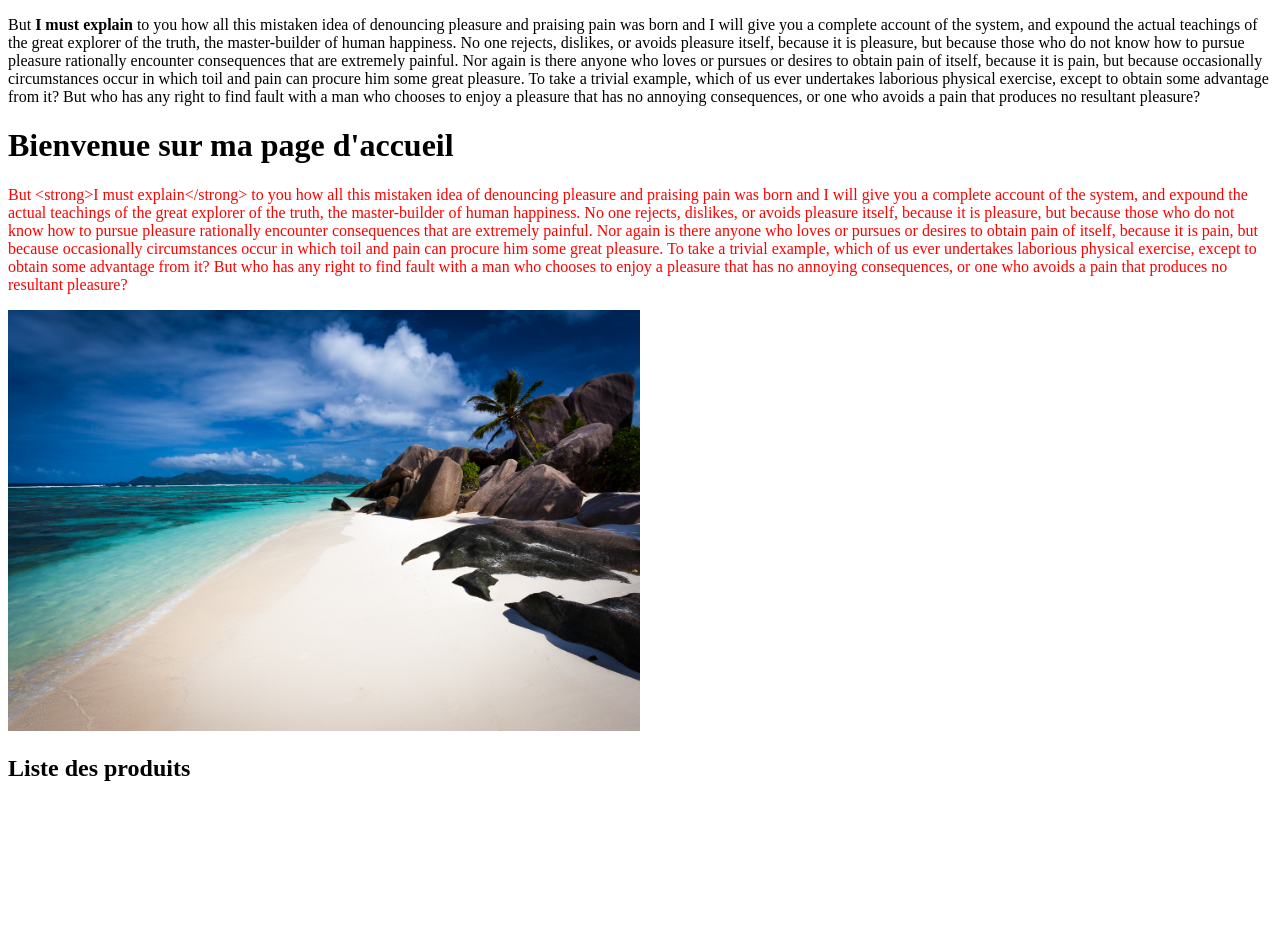
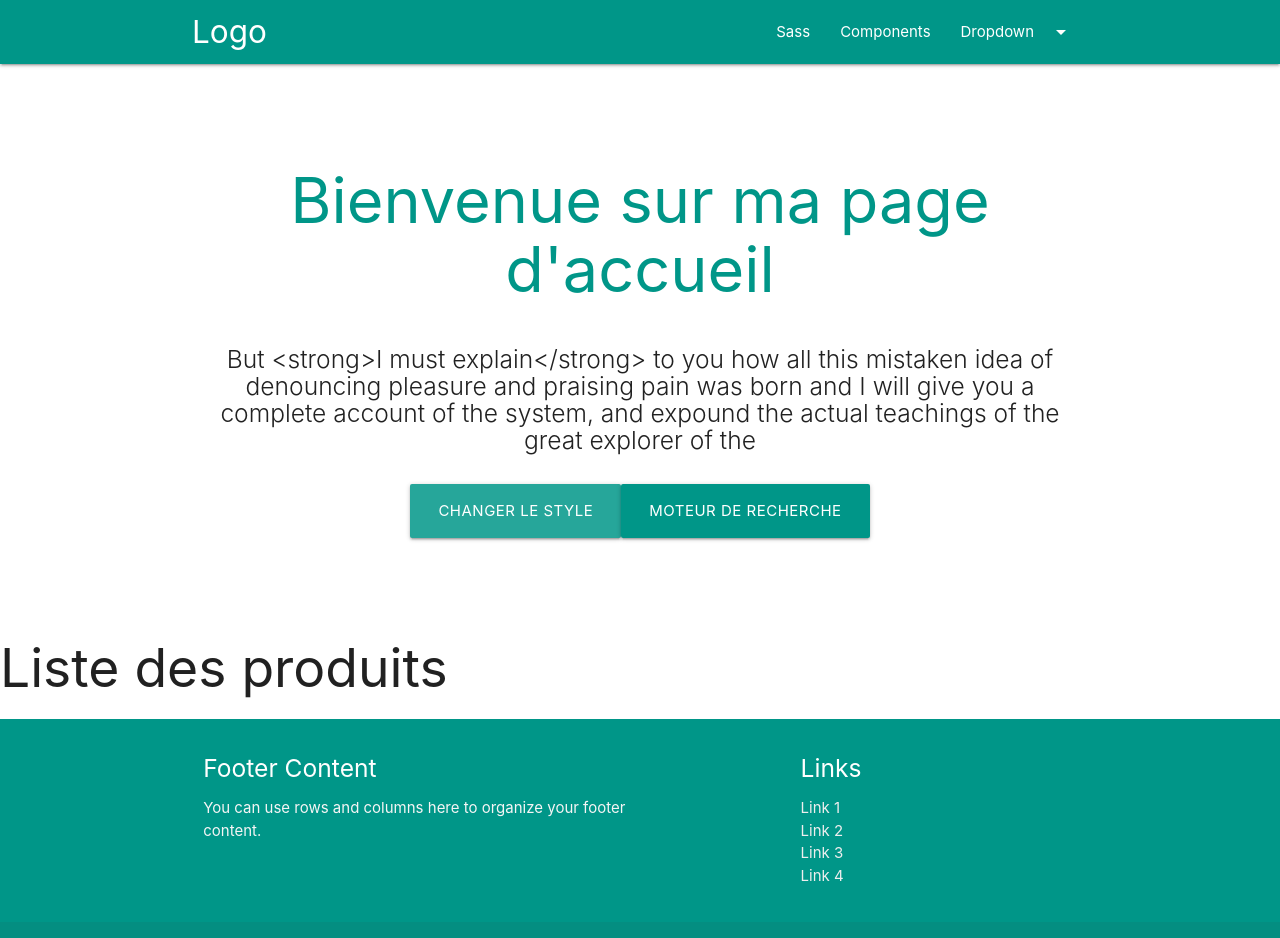
Before and after one commit to Marooxx/angular0518, an Angular app: page / in a window 1280 px wide. Shown: the top 938 px of the page. Before the commit the page ends 802 px from the top, so only its background shows below. Built offline with nearby package versions, Linux system fonts and the light colour scheme.

Commit message:
Integration MaterializeCSS - Liaison de donnees (entre Classe et Template du componenet)

```diff
--- a/angular.json
+++ b/angular.json
@@ -23,9 +23,14 @@
               "src/assets"
             ],
             "styles": [
-              "src/styles.css"
+              "src/styles.css",
+              "node_modules/materialize-css/dist/css/materialize.min.css"
             ],
-            "scripts": []
+            "scripts": [
+              "node_modules/jquery/dist/jquery.min.js",
+              "node_modules/materialize-css/dist/js/materialize.min.js",
+              "src/script.js"
+            ]
           },
           "configurations": {
             "production": {
--- a/package.json
+++ b/package.json
@@ -21,6 +21,7 @@
     "@angular/platform-browser-dynamic": "^6.0.2",
     "@angular/router": "^6.0.2",
     "core-js": "^2.5.4",
+    "jquery": "^3.3.1",
     "materialize-css": "^1.0.0-rc.1",
     "rxjs": "^6.0.0",
     "zone.js": "^0.8.26"
--- a/src/app/app.component.html
+++ b/src/app/app.component.html
@@ -1,6 +1,24 @@
-<h1>{{ title }}</h1>
-<p>{{ content }}</p>
-<img src="assets/img/plage.jpg" alt="Image d'un plage">
+<div class="section no-pad-bot" id="index-banner">
+    <div class="container">
+      <br><br>
+      <h1 class="header center teal-text"
+        [style.display]="isEditable ? 'block' : 'none'">{{title}}</h1>
+      <div class="row center">
+        <h5 class="header col s12 light" [attr.contenteditable]="isEditable">
+          {{ content }}
+        </h5>
+      </div>
+      <div class="row center">
 
+        <button class="btn-large" (click)="changeStyle()" >Changer le style</button>
+
+        <a id="download-button" class="btn-large waves-effect waves-light"
+         [href]="url" [class.teal]="isEditable" [class.orange]="!isEditable"
+         >Moteur de recherche</a>
+      </div>
+      <br><br>
+
+    </div>
+  </div>
 
 <app-product-list></app-product-list>
--- a/src/app/app.component.ts
+++ b/src/app/app.component.ts
@@ -9,23 +9,21 @@ import { Component, ViewEncapsulation } from '@angular/core';
 export class AppComponent {
   title = `Bienvenue sur ma page d'accueil`;
   content: string;
+  url: string;
+  isEditable: boolean;
 
   constructor() {
     this.content = `But <strong>I must explain</strong> to you how all this mistaken
     idea of denouncing pleasure and praising pain was born and I will
     give you a complete account of the system, and expound the actual
-    teachings of the great explorer of the truth, the master-builder of
-    human happiness. No one rejects, dislikes, or avoids pleasure itself,
-    because it is pleasure, but because those who do not know how to
-    pursue pleasure rationally encounter consequences that are
-    extremely painful. Nor again is there anyone who loves or
-    pursues or desires to obtain pain of itself, because it is
-    pain, but because occasionally circumstances occur in which
-    toil and pain can procure him some great pleasure. To take
-    a trivial example, which of us ever undertakes laborious
-    physical exercise, except to obtain some advantage from
-    it? But who has any right to find fault with a man who chooses
-    to enjoy a pleasure that has no annoying consequences,
-    or one who avoids a pain that produces no resultant pleasure?`;
+    teachings of the great explorer of the `;
+
+    this.url = 'https://www.ecosia.org/';
+
+    this.isEditable = true;
+  }
+
+  public changeStyle() {
+    this.isEditable = !this.isEditable;
   }
 }
--- a/src/index.html
+++ b/src/index.html
@@ -6,10 +6,54 @@
   <base href="/">
 
   <meta name="viewport" content="width=device-width, initial-scale=1">
+  <link href="https://fonts.googleapis.com/icon?family=Material+Icons" rel="stylesheet">
+
   <link rel="icon" type="image/x-icon" href="favicon.ico">
 </head>
 <body>
-  <p>But <strong>I must explain</strong> to you how all this mistaken idea of denouncing pleasure and praising pain was born and I will give you a complete account of the system, and expound the actual teachings of the great explorer of the truth, the master-builder of human happiness. No one rejects, dislikes, or avoids pleasure itself, because it is pleasure, but because those who do not know how to pursue pleasure rationally encounter consequences that are extremely painful. Nor again is there anyone who loves or pursues or desires to obtain pain of itself, because it is pain, but because occasionally circumstances occur in which toil and pain can procure him some great pleasure. To take a trivial example, which of us ever undertakes laborious physical exercise, except to obtain some advantage from it? But who has any right to find fault with a man who chooses to enjoy a pleasure that has no annoying consequences, or one who avoids a pain that produces no resultant pleasure?</p>
+  <!-- Dropdown Structure -->
+  <ul id="dropdown1" class="dropdown-content">
+    <li><a href="#!">one</a></li>
+    <li><a href="#!">two</a></li>
+    <li class="divider"></li>
+    <li><a href="#!">three</a></li>
+  </ul>
+  <nav class="teal">
+    <div class="nav-wrapper container">
+      <a href="#!" class="brand-logo">Logo</a>
+      <ul class="right hide-on-med-and-down">
+        <li><a href="sass.html">Sass</a></li>
+        <li><a href="badges.html">Components</a></li>
+        <!-- Dropdown Trigger -->
+        <li><a class="dropdown-trigger" href="#!" data-target="dropdown1">Dropdown<i class="material-icons right">arrow_drop_down</i></a></li>
+      </ul>
+    </div>
+  </nav>
   <app-root></app-root>
+  <footer class="page-footer teal">
+    <div class="container">
+      <div class="row">
+        <div class="col l6 s12">
+          <h5 class="white-text">Footer Content</h5>
+          <p class="grey-text text-lighten-4">You can use rows and columns here to organize your footer content.</p>
+        </div>
+        <div class="col l4 offset-l2 s12">
+          <h5 class="white-text">Links</h5>
+          <ul>
+            <li><a class="grey-text text-lighten-3" href="#!">Link 1</a></li>
+            <li><a class="grey-text text-lighten-3" href="#!">Link 2</a></li>
+            <li><a class="grey-text text-lighten-3" href="#!">Link 3</a></li>
+            <li><a class="grey-text text-lighten-3" href="#!">Link 4</a></li>
+          </ul>
+        </div>
+      </div>
+    </div>
+    <div class="footer-copyright">
+      <div class="container">
+      © 2014 Copyright Text
+      <a class="grey-text text-lighten-4 right" href="#!">More Links</a>
+      </div>
+    </div>
+  </footer>
 </body>
 </html>
--- /dev/null
+++ b/src/script.js
@@ -0,0 +1 @@
+$(".dropdown-trigger").dropdown();
```
Also changed, not shown: 1 other file (tests, documents, lock files or other folders).
